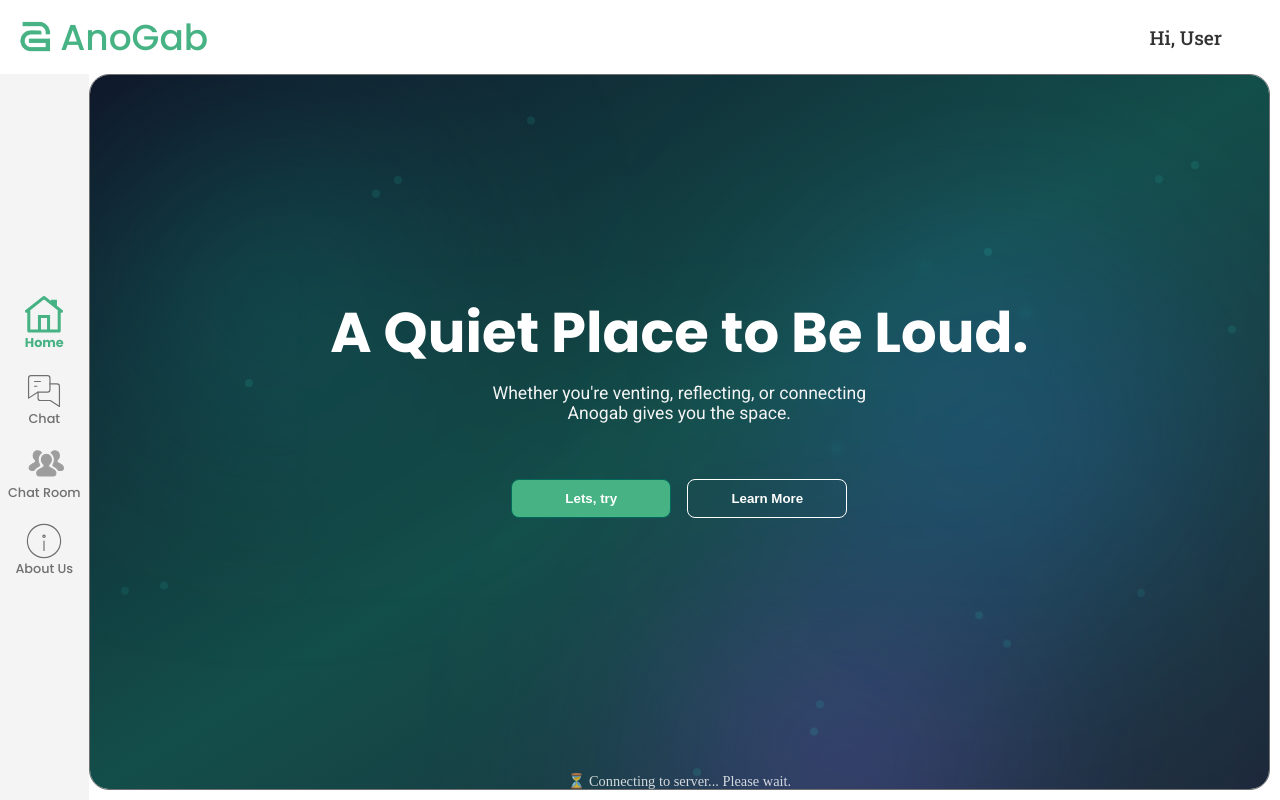
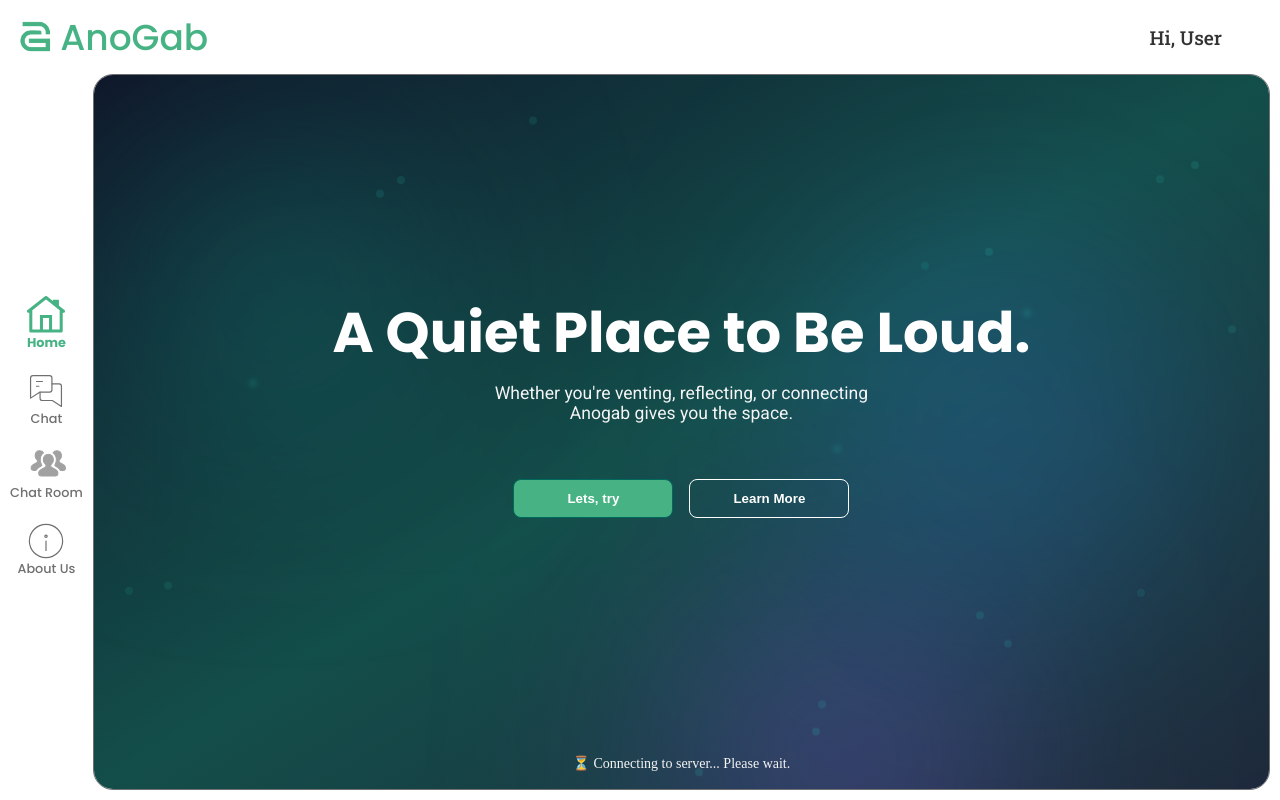
Before and after one commit to vivek9545/Anogab, a React (Vite) app in the folder frontend-anogab/: page /home in a window 1280 px wide. Built offline with nearby package versions, Linux system fonts and the light colour scheme; no server answers; a web font is replaced by a local one.

Commit message:
borders fix

```diff
--- a/frontend-anogab/src/components/Layout.css
+++ b/frontend-anogab/src/components/Layout.css
@@ -13,10 +13,6 @@
   height: 100%;
   width: 100%;
   overflow: auto;
-}
-
-.sidebar-area{
-  width: 6rem;
 }
 
 .content-area {
--- a/frontend-anogab/src/components/Sidebar.css
+++ b/frontend-anogab/src/components/Sidebar.css
@@ -1,11 +1,10 @@
 .sidebar {
   height: 100%;
-  width: 100%;
+  min-width: 5.8rem;
   display: flex;
   flex-direction: column;
   justify-content: center;
   align-items: center;
-  background-color: var(--light-grey);
 }
 
 
@@ -100,6 +99,8 @@
 @media (max-width: 600px) {
   .sidebar{
     padding: 0 1rem;
+    background-color: var(--light-grey);
+
   }
 
   .close-btn {
--- a/frontend-anogab/src/pages/Home.css
+++ b/frontend-anogab/src/pages/Home.css
@@ -3,13 +3,12 @@
 /* Background & Layout */
 .home-wrapper {
   position: relative;
-  min-height: 100%;
+  height: 100%;
   background: linear-gradient(to bottom right, #0f172a, #134e4a, #1e293b);
   overflow: hidden;
   display: flex;
+  align-items: center;
   justify-content: center;
-  align-items: center;
-  padding: 2rem;
 }
 
 /* Loading Screen */
@@ -120,9 +119,13 @@
   position: relative;
   color: white;
   text-align: center;
-  padding: 2rem;
-  backdrop-filter: blur(4px);
+  backdrop-filter: blur(2px);
   border-radius: 1rem;
+  width: 90%;
+  display: flex;
+    flex-direction: column;
+  justify-content: center;
+  align-items: center;
 }
 
 .home-container h2 {
@@ -176,14 +179,16 @@
   background-color: white;
 }
 
-/* Subtle server status at bottom */
+
+.server-status-wrapper {
+  height: 24px;
+  margin-top: 10px;
+  position: absolute;
+  bottom: 10px;
+}
+
 .server-status {
-  position: fixed;
-  bottom: 10px;
-  width: 100%;
+  color: var(--light-grey);
+  font-size: 14px;
   text-align: center;
-  color: #ffffffcc;
-  font-size: 0.9rem;
-  z-index: 50;
-  pointer-events: none;
 }
--- a/frontend-anogab/src/pages/Home.jsx
+++ b/frontend-anogab/src/pages/Home.jsx
@@ -76,12 +76,14 @@ function Home() {
         </div>
       </div>
 
-      {/* Server status message */}
-      {loading && (
+        {/* Server status message (always takes up space) */}
+        <div className="server-status-wrapper">
+          {loading ? (
             <div className="server-status">
               ⏳ Connecting to server... Please wait.
             </div>
-      )}
+          ) : null}
+        </div>
     </div>
   );
 }
```
Lines whose indentation alone changed are shown as unchanged.
